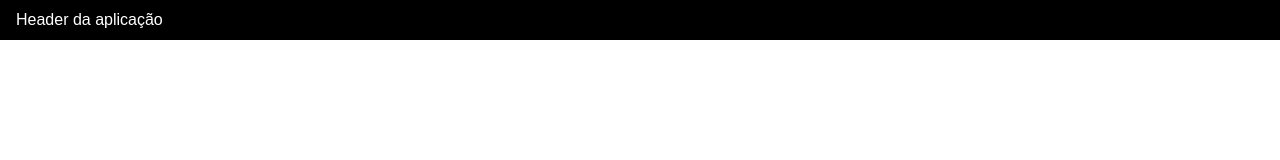
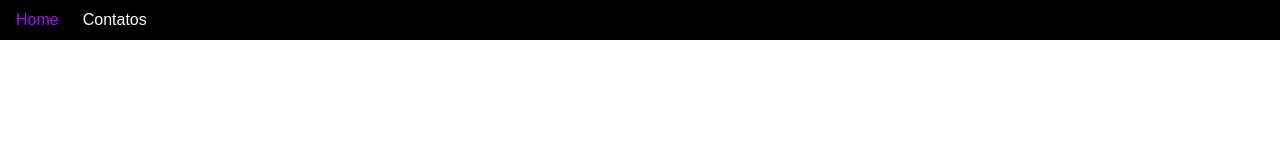
Before and after one commit to BrenoDev00/Estudos_Next, a Next.js app in the folder app-router/: page / in a window 1280 px wide. Shown: the top 160 px of the page. Built offline with nearby package versions, Linux system fonts and the light colour scheme.

Commit message:
adiciona lógica de rota ativa no header

```diff
--- a/app-router/src/components/header.tsx
+++ b/app-router/src/components/header.tsx
@@ -1,7 +1,34 @@
+"use client";
+
+import Link from "next/link";
+import { usePathname } from "next/navigation";
+
 export const Header: React.FC = () => {
+  const pathName = usePathname();
+
+  const routesList: { name: string; href: string }[] = [
+    { name: "Home", href: "/" },
+    { name: "Contatos", href: "/contatos" },
+  ];
+
   return (
     <header className="bg-black text-white w-full py-2 px-4">
-      <h1>Header da aplicação</h1>
+      <nav>
+        <ul className="flex items-center gap-6">
+          {routesList.map((route) => (
+            <li key={route.name}>
+              <Link
+                href={route.href}
+                className={`cursor-pointer ${
+                  pathName === route.href && "text-purple-600"
+                }`}
+              >
+                {route.name}
+              </Link>
+            </li>
+          ))}
+        </ul>
+      </nav>
     </header>
   );
 };
```
